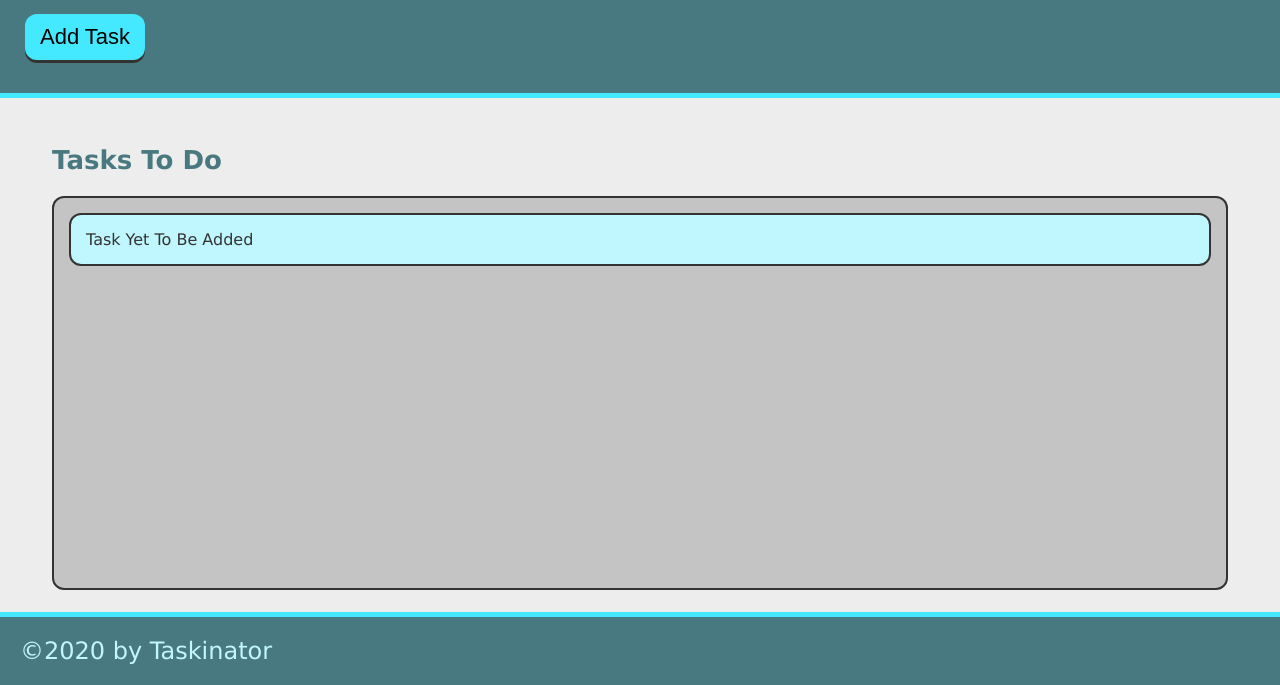
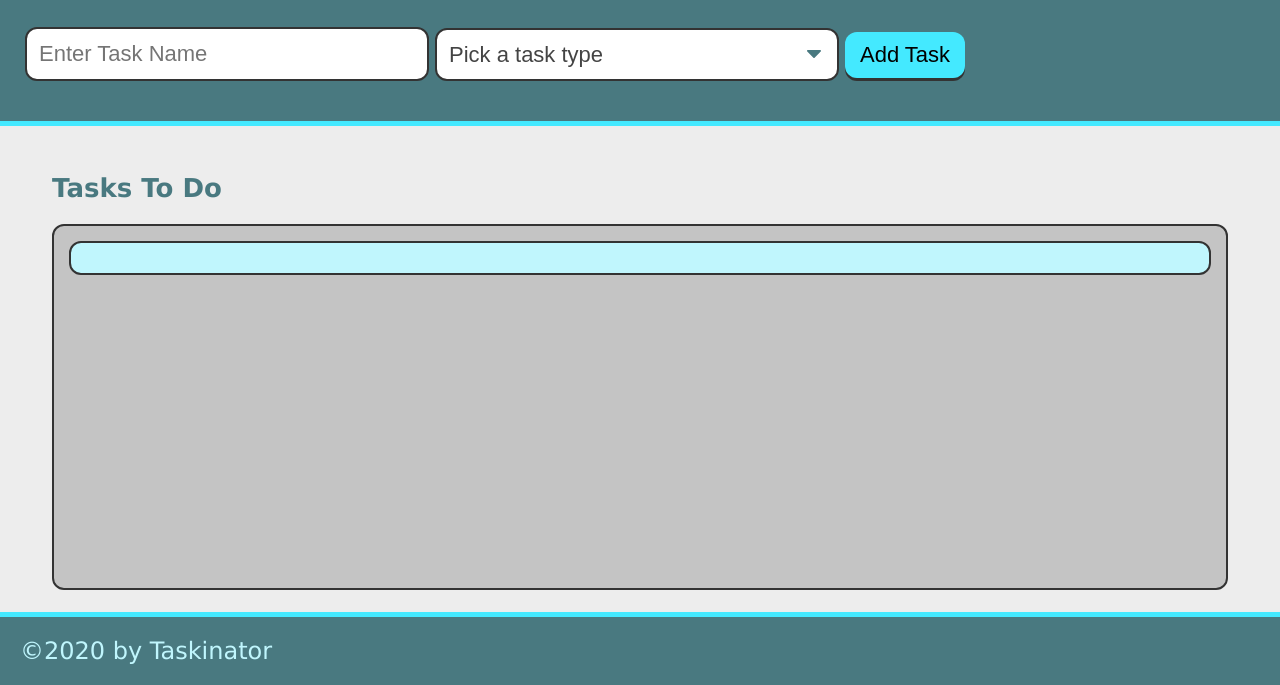
Before and after one commit to ShuanLim/taskinator, a plain HTML site: page index.html in a window 1280 px wide. Shown: the part 115-800 px from the top of the page. Drawn offline with Linux system fonts and the light colour scheme.

Commit message:
add button list/style

```diff
--- a/index.html
+++ b/index.html
@@ -10,14 +10,34 @@
     <header>
       <h1 class="page-title">Taskinator</h1>
       <p>Click the button below to add a new task!</p>
-      <button class="btn" , id="save-task">Add Task</button>
+      <form id="task-form">
+        <div class="form-group">
+          <input
+            type="text"
+            name="task-name"
+            class="text-input"
+            placeholder="Enter Task Name"
+          />
+        </div>
+        <div class="form-group">
+          <select name="task-type" class="select-dropdown">
+            <option value="" disabled selected>Pick a task type</option>
+            <option value="Print">Print</option>
+            <option value="Web">Web</option>
+            <option value="Mobile">Mobile</option>
+          </select>
+        </div>
+        <div class="form-group">
+          <button class="btn" id="save-task" type="submit">Add Task</button>
+        </div>
+      </form>
     </header>
 
     <main class="page-content">
       <section class="task-list-wrapper">
         <h2 class="list-title">Tasks To Do</h2>
         <ul class="task-list" id="tasks-to-do">
-          <li class="task-item">Task Yet To Be Added</li>
+          <li class="task-item"></li>
         </ul>
       </section>
     </main>
```
